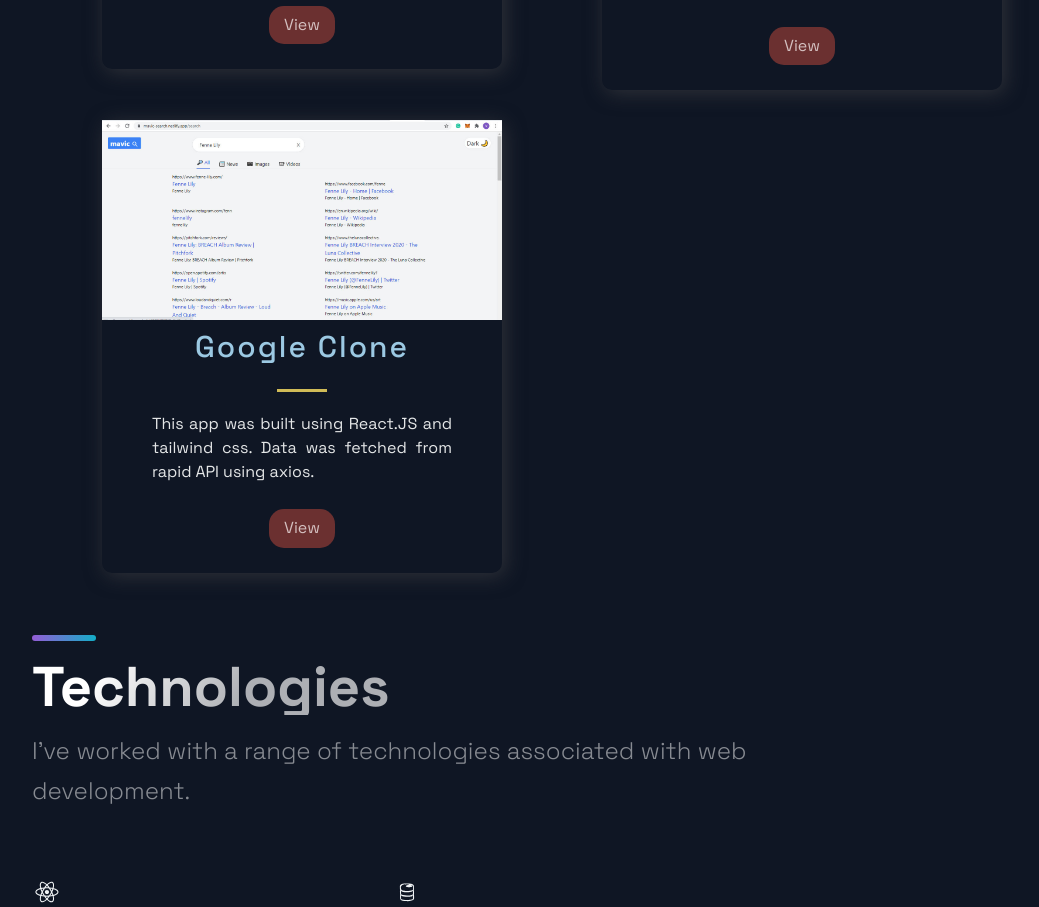
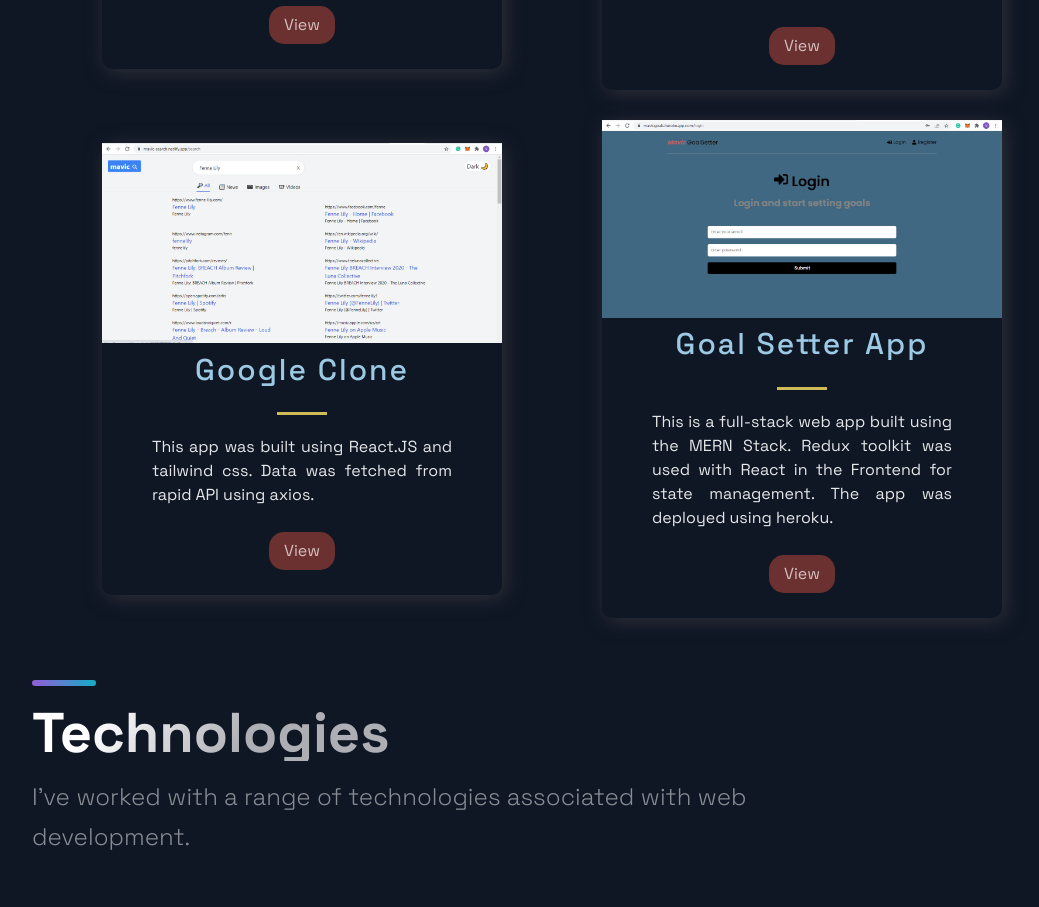
Before and after one commit to mavic01/port-mastery, a Next.js app: page / in a window 1280 px wide. Shown: the part 3120-4027 px from the top of the page, without its empty margins (88-1127 px from the left). Built offline with nearby package versions, Linux system fonts and the light colour scheme.

Commit message:
goals app added

```diff
--- a/src/data.js
+++ b/src/data.js
@@ -75,5 +75,12 @@
         desc: "This app was built using React.JS and tailwind css. Data was fetched from rapid API using axios.",
         img: "assets/search.jpg",
         url: "https://mavic-search.netlify.app/search"
+    },
+    {
+        id: 12,
+        title: "Goal Setter App",
+        desc: "This is a full-stack web app built using the MERN Stack. Redux toolkit was used with React in the Frontend for state management. The app was deployed using heroku.",
+        img: "assets/goals.jpg",
+        url: "https://mavicgoals.herokuapp.com/login"
     }
 ]
```
Also changed, not shown: public/assets/goals.jpg (added).
